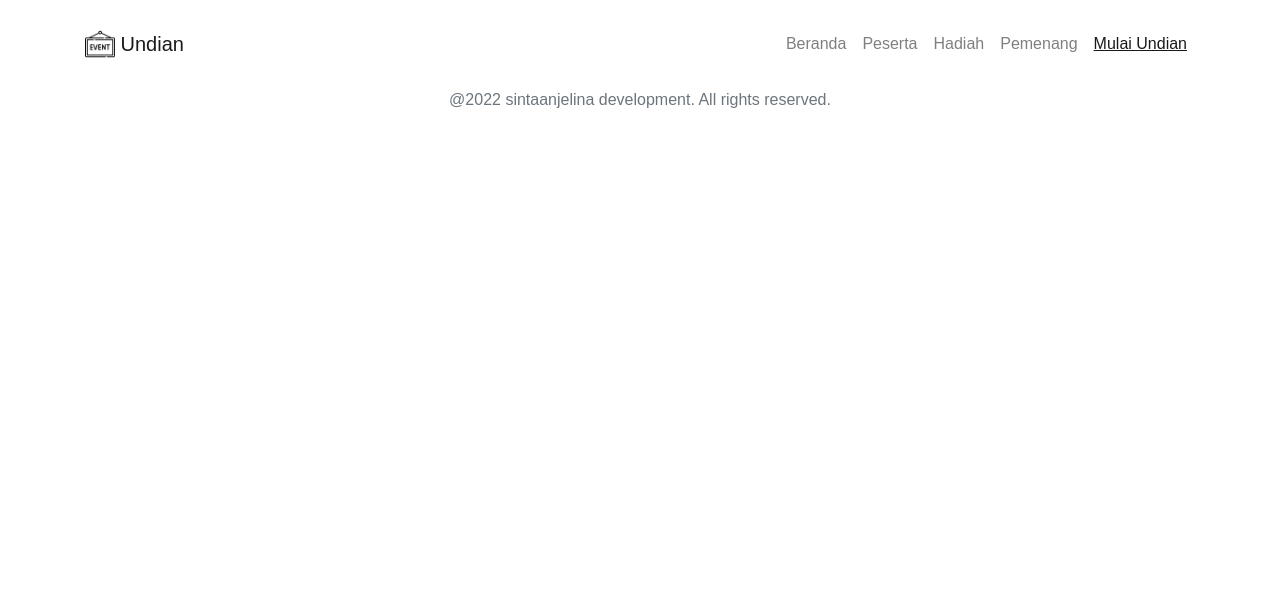
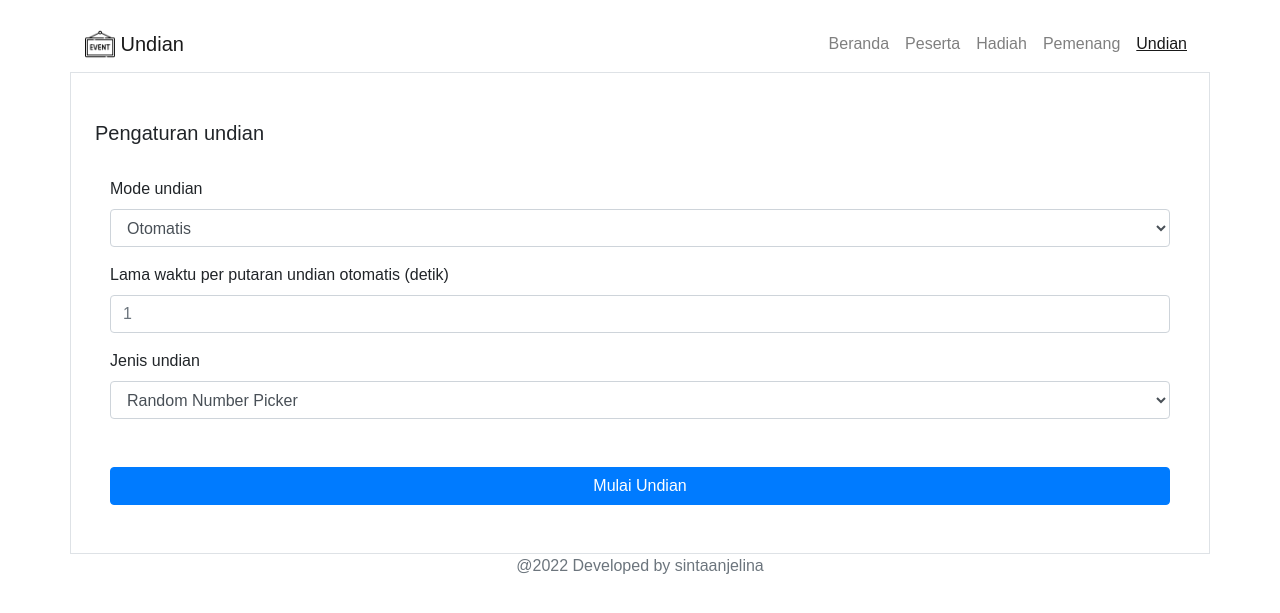
Before and after one commit to sintaanjelina/lucky_draw, a Flask app: page /undian in a window 1280 px wide. Shown: the top 613 px of the page. Run offline with Flask 2, Linux system fonts and the light colour scheme; some libraries are stand-ins or nearby versions; some web fonts are replaced.

Commit message:
Setting Lucky draw page input

```diff
--- a/web-app/templates/footer.html
+++ b/web-app/templates/footer.html
@@ -1,5 +1,5 @@
-<footer class="py-3 my-4">
-    <p class="text-center text-muted">@2022 sintaanjelina development. All rights reserved.</p>
+<footer class="my-0 py-0">
+    <p class="text-center text-muted">@<span id="year"></span> Developed by <span id="developer-name"></span> </p>
 </footer>
 <!-- Optional JavaScript -->
 <!-- jQuery first, then Popper.js, then Bootstrap JS -->
@@ -9,6 +9,10 @@
 <script src="https://maxcdn.bootstrapcdn.com/bootstrap/4.0.0/js/bootstrap.min.js"
     integrity="sha384-JZR6Spejh4U02d8jOt6vLEHfe/JQGiRRSQQxSfFWpi1MquVdAyjUar5+76PVCmYl"
     crossorigin="anonymous"></script>
+
+<!-- styles JS -->
+<script src="{{url_for('static', filename='/assets/js/index.js')}}"></script>
+
 </body>
 
 </html>
--- a/web-app/templates/header.html
+++ b/web-app/templates/header.html
@@ -64,7 +64,7 @@
                             <a class="nav-link text-wide" href="{{url_for('winner')}}">Pemenang</a>
                         </li>
                         <li class="nav-item  {{ 'active' if data == '/undian' else '' }}">
-                            <a class="nav-link text-wide" href="{{url_for('lucky_draw')}}">Mulai Undian</a>
+                            <a class="nav-link text-wide" href="{{url_for('lucky_draw')}}">Undian</a>
                         </li>
                     </ul>
                 </div>
--- a/web-app/templates/lucky_draw.html
+++ b/web-app/templates/lucky_draw.html
@@ -1,2 +1,32 @@
 {% include 'header.html'%}
+<main>
+    <div class="container px-4 border">
+        <h5 class="pt-5 pb-4 ">Pengaturan undian</h5>
+        <form id="lucky-draw-activation">
+            <div class="col-sm-12">
+                <div class="form-group">
+                    <label for="input-mode">Mode undian</label>
+                    <select class="form-control" id="input-mode">
+                        <option>Manual</option>
+                        <option selected>Otomatis</option>
+                    </select>
+                </div>
+                <div class="form-group">
+                    <label for="mode">Lama waktu per putaran undian otomatis (detik)</label>
+                    <input type="number" class="form-control" id="input-time-draw" min="1" placeholder="1">
+                </div>
+                <div class="form-group">
+                    <label for="input-type">Jenis undian</label>
+                    <select class="form-control" id="input-type">
+                        <option>Spinning Wheel</option>
+                        <option selected>Random Number Picker</option>
+                        <option>Shaking Box</option>
+                    </select>
+                </div>
+
+                <button type="submit" class="my-5 btn  btn-block btn-primary">Mulai Undian</button>
+            </div>
+        </form>
+    </div>
+</main>
 {% include 'footer.html'%}
--- a/web-app/templates/reward.html
+++ b/web-app/templates/reward.html
@@ -1,6 +1,6 @@
 {% include 'header.html'%}
 <main>
-    <div class="container px-5 border">
+    <div class="container px-4 border">
         <h5 class="pt-5 ">Pengaturan Hadiah</h5>
         <div class="row pt-3 ">
             <div class="col">
```
Also changed, not shown: web-app/templates/index.html (+1 -18 lines).
